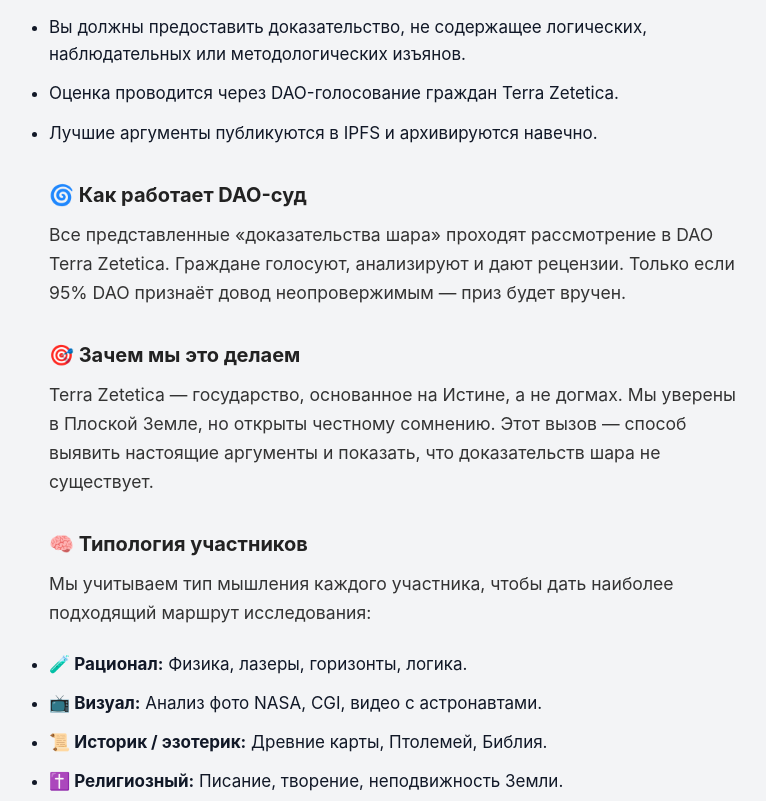
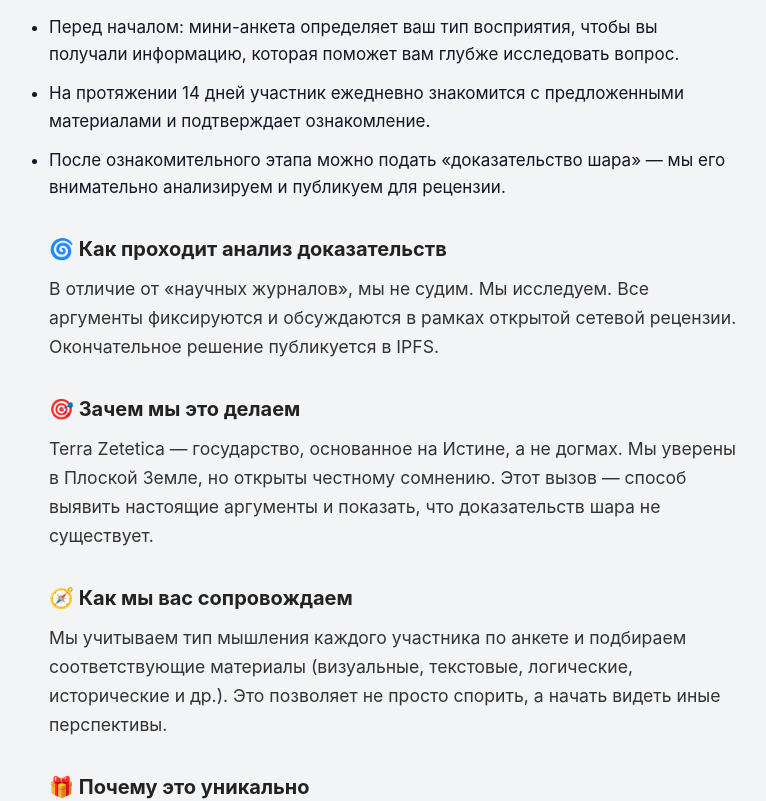
Before and after one commit to kardinalmarkov/terra-zetetica, a Next.js app: page /dom in a window 1280 px wide. Shown: the part 442-1243 px from the top of the page, without its empty margins (247-1013 px from the left). Built offline with nearby package versions, Linux system fonts and the light colour scheme.

Commit message:
Update dom.js

```diff
--- a/pages/dom.js
+++ b/pages/dom.js
@@ -20,16 +20,16 @@
         <ul>
           <li>Участие открыто для всех — граждан и неграждан Terra Zetetica.</li>
           <li>Заявка подаётся через Telegram-бот: <a href="https://t.me/ZeteticID_bot" target="_blank">@ZeteticID_bot</a></li>
-          <li>Вы должны предоставить доказательство, не содержащее логических, наблюдательных или методологических изъянов.</li>
-          <li>Оценка проводится через DAO-голосование граждан Terra Zetetica.</li>
-          <li>Лучшие аргументы публикуются в IPFS и архивируются навечно.</li>
+          <li>Перед началом: мини-анкета определяет ваш тип восприятия, чтобы вы получали информацию, которая поможет вам глубже исследовать вопрос.</li>
+          <li>На протяжении 14 дней участник ежедневно знакомится с предложенными материалами и подтверждает ознакомление.</li>
+          <li>После ознакомительного этапа можно подать «доказательство шара» — мы его внимательно анализируем и публикуем для рецензии.</li>
         </ul>
       </section>
 
       <section>
-        <h2>🌀 Как работает DAO-суд</h2>
+        <h2>🌀 Как проходит анализ доказательств</h2>
         <p>
-          Все представленные «доказательства шара» проходят рассмотрение в DAO Terra Zetetica. Граждане голосуют, анализируют и дают рецензии. Только если 95% DAO признаёт довод неопровержимым — приз будет вручен.
+          В отличие от «научных журналов», мы не судим. Мы исследуем. Все аргументы фиксируются и обсуждаются в рамках открытой сетевой рецензии. Окончательное решение публикуется в IPFS.
         </p>
       </section>
 
@@ -41,15 +41,11 @@
       </section>
 
       <section>
-        <h2>🧠 Типология участников</h2>
-        <p>Мы учитываем тип мышления каждого участника, чтобы дать наиболее подходящий маршрут исследования:</p>
-        <ul>
-          <li><strong>🧪 Рационал:</strong> Физика, лазеры, горизонты, логика.</li>
-          <li><strong>📺 Визуал:</strong> Анализ фото NASA, CGI, видео с астронавтами.</li>
-          <li><strong>📜 Историк / эзотерик:</strong> Древние карты, Птолемей, Библия.</li>
-          <li><strong>✝️ Религиозный:</strong> Писание, творение, неподвижность Земли.</li>
-          <li><strong>🎯 Прагматик:</strong> Геймификация, рейтинг, мемы, шанс выиграть.</li>
-        </ul>
+        <h2>🧭 Как мы вас сопровождаем</h2>
+        <p>
+          Мы учитываем тип мышления каждого участника по анкете и подбираем соответствующие материалы (визуальные, текстовые, логические, исторические и др.).
+          Это позволяет не просто спорить, а начать видеть иные перспективы.
+        </p>
       </section>
 
       <section>
```
